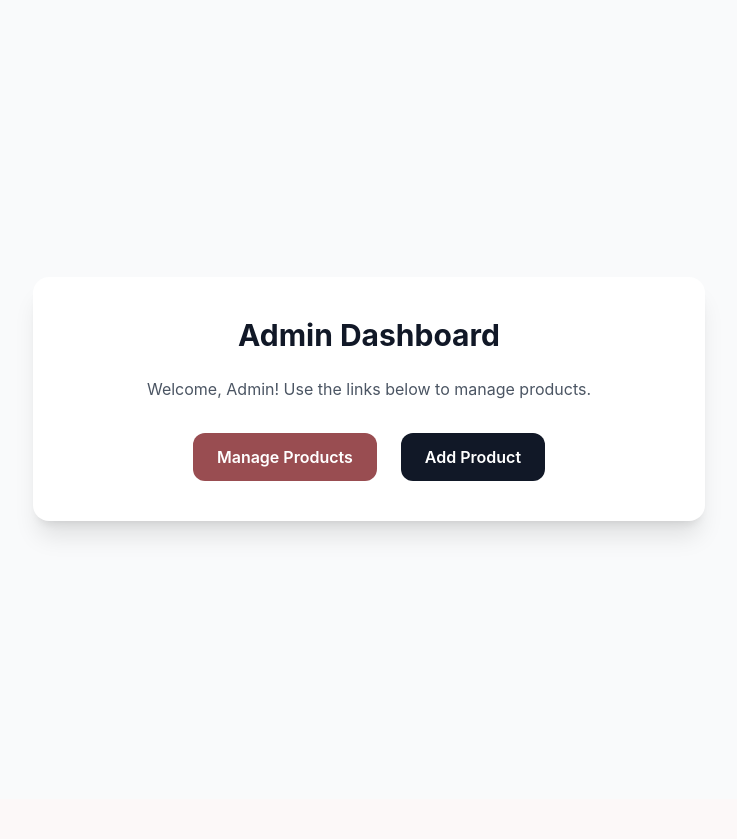
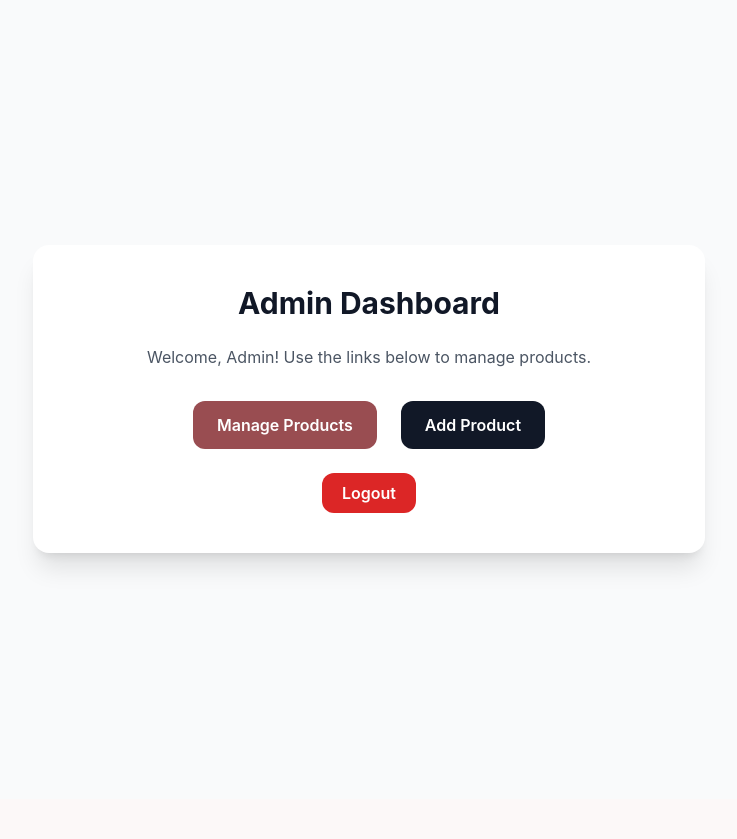
Before and after one commit to Karinkuto/web-final-project, a PHP site: page /admin in a window 1280 px wide. Shown: the part 114-953 px from the top of the page, without its empty margins (271-1008 px from the left). Run offline with PHP 8.4, Linux system fonts and the light colour scheme; the visitor is signed in with stand-in values (Sample User, id 1); style sheets or scripts are compiled from the project's sources; some libraries are stand-ins or nearby versions.

Commit message:
add a logout button to the admin

```diff
--- a/app/routes.php
+++ b/app/routes.php
@@ -11,6 +11,7 @@ $router->get('/products/{:id}', 'ProductController@show');
 $router->get('/cart', 'CartController@index');
 $router->get('/login', 'LoginController@showLoginForm');
 $router->post('/login', 'LoginController@showLoginForm');
+$router->get('/logout', 'LoginController@logout');
 $router->get('/admin', 'AdminController@dashboard');
 $router->get('/admin/products', 'AdminController@productList');
 $router->get('/admin/products/add', 'AdminController@addProduct');
--- a/app/views/admin/dashboard.php
+++ b/app/views/admin/dashboard.php
@@ -5,9 +5,12 @@ $title = $title ?? 'Admin Dashboard';
     <div class="w-full max-w-2xl bg-white rounded-2xl shadow-xl p-10">
         <h2 class="text-3xl font-bold text-gray-900 mb-6 text-center">Admin Dashboard</h2>
         <p class="text-center text-gray-600 mb-8">Welcome, Admin! Use the links below to manage products.</p>
-        <div class="flex flex-col sm:flex-row gap-6 justify-center">
+        <div class="flex flex-col sm:flex-row gap-6 justify-center mb-6">
             <a href="/admin/products" class="w-full sm:w-auto px-6 py-3 bg-secondary text-white rounded-lg font-semibold text-center hover:bg-secondary/90 transition-colors">Manage Products</a>
             <a href="/admin/products/add" class="w-full sm:w-auto px-6 py-3 bg-gray-900 text-white rounded-lg font-semibold text-center hover:bg-gray-800 transition-colors">Add Product</a>
         </div>
+        <div class="flex justify-center">
+            <a href="/logout" class="px-5 py-2 bg-red-600 text-white rounded-lg font-semibold hover:bg-red-700 transition-colors">Logout</a>
+        </div>
     </div>
 </div>
```
Also changed, not shown: app/Controllers/LoginController.php (+23 -2 lines).
